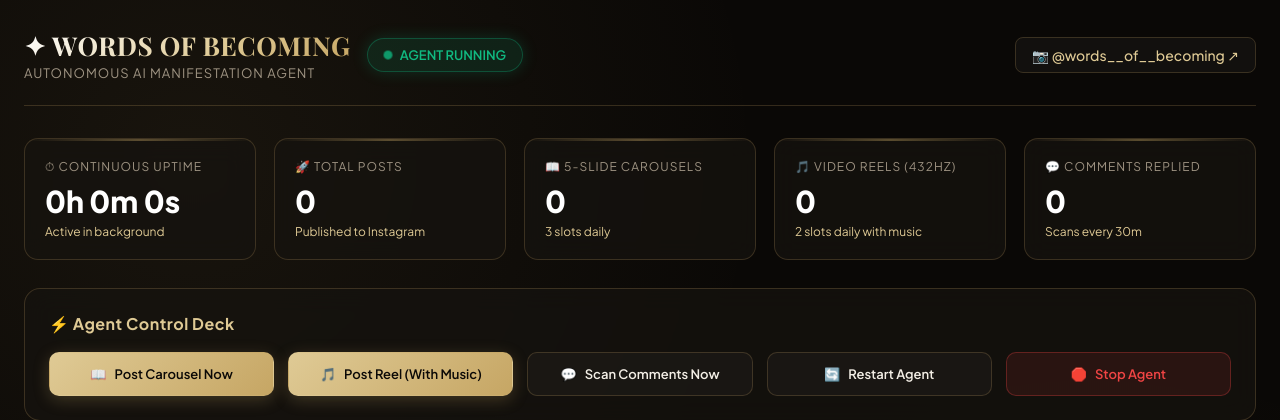
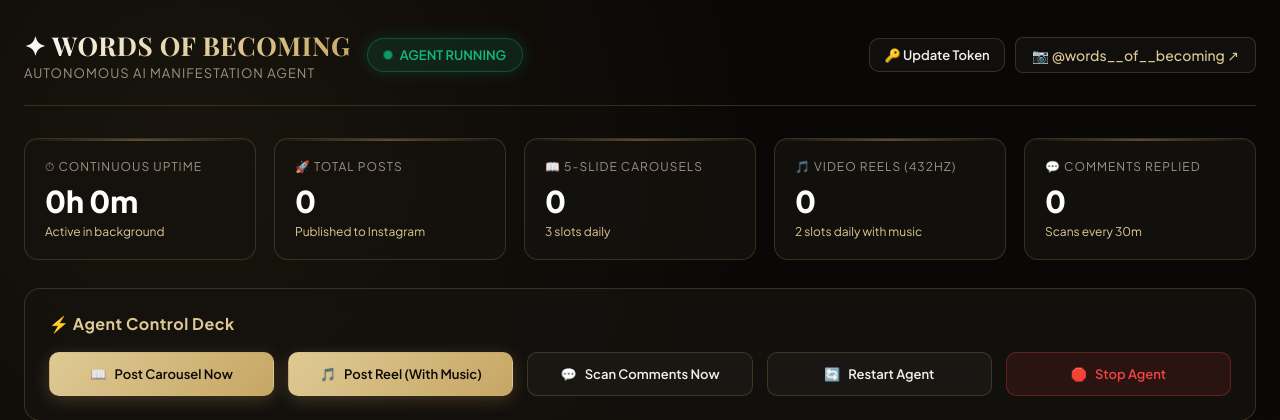
Before and after one commit to ayushsood965-sys/wob-agent, a FastAPI app: page / in a window 1280 px wide. Shown: the top 420 px of the page. Run offline with FastAPI, Linux system fonts and the light colour scheme; data that the repository does not hold is empty; some web fonts are replaced.

Commit message:
Add Token Manager modal and verification API for runtime Instagram token updates

```diff
--- a/server.py
+++ b/server.py
@@ -252,11 +252,58 @@ def get_stats():
 class ActionRequest(BaseModel):
     action: str
 
+class TokenUpdateRequest(BaseModel):
+    token: str
+
 @app.get("/api/status")
 def api_status():
     stats = get_stats()
     stats["logs"] = system_logs[-100:]
     return stats
+
+@app.post("/api/update_token")
+def api_update_token(req: TokenUpdateRequest):
+    token = req.token.strip()
+    if not token:
+        return JSONResponse({"success": False, "error": "Token cannot be empty"}, status_code=400)
+
+    import requests
+    from agent.config import INSTAGRAM_ACCOUNT_ID
+    test_url = f"https://graph.facebook.com/v21.0/{INSTAGRAM_ACCOUNT_ID}?fields=id,username&access_token={token}"
+    try:
+        res = requests.get(test_url, timeout=10)
+        res_data = res.json()
+        if "error" in res_data:
+            err_msg = res_data["error"].get("message", "Invalid token")
+            return JSONResponse({"success": False, "error": err_msg}, status_code=400)
+    except Exception as e:
+        return JSONResponse({"success": False, "error": f"Failed to verify with Meta: {e}"}, status_code=500)
+
+    # Apply token in runtime environment
+    os.environ["INSTAGRAM_ACCESS_TOKEN"] = token
+    import agent.config
+    agent.config.INSTAGRAM_ACCESS_TOKEN = token
+
+    # Write to .env file for persistence
+    env_file = Path(__file__).parent / ".env"
+    lines = []
+    found = False
+    if env_file.exists():
+        with open(env_file, "r", encoding="utf-8") as f:
+            for line in f:
+                if line.startswith("INSTAGRAM_ACCESS_TOKEN="):
+                    lines.append(f"INSTAGRAM_ACCESS_TOKEN={token}\n")
+                    found = True
+                else:
+                    lines.append(line)
+    if not found:
+        lines.append(f"INSTAGRAM_ACCESS_TOKEN={token}\n")
+    with open(env_file, "w", encoding="utf-8") as f:
+        f.writelines(lines)
+
+    username = res_data.get("username", "words__of__becoming")
+    log_event(f"🔑 Meta Access Token verified and updated for @{username}!")
+    return {"success": True, "message": f"Token verified & active for @{username}!"}
 
 @app.post("/api/action")
 def api_action(req: ActionRequest, bg: BackgroundTasks):
--- a/templates/index.html
+++ b/templates/index.html
@@ -475,7 +533,10 @@
           <span id="status-text">AGENT RUNNING</span>
         </div>
       </div>
-      <div class="header-links">
+      <div class="header-links" style="display: flex; gap: 10px; align-items: center;">
+        <button class="btn btn-outline" style="padding: 8px 14px; font-size: 13px;" onclick="openTokenModal()">
+          🔑 Update Token
+        </button>
         <a href="https://www.instagram.com/words__of__becoming/" target="_blank">
           📷 @words__of__becoming ↗
         </a>
@@ -678,6 +739,70 @@
     // Poll status every 3.5 seconds
     fetchStatus();
     setInterval(fetchStatus, 3500);
+  <!-- Token Modal -->
+  <div id="token-modal" class="modal-overlay">
+    <div class="modal-box">
+      <div class="modal-title">🔑 Meta Graph API Access Token</div>
+      <div class="modal-desc">
+        Paste your Meta User or Page Access Token for <strong>@words__of__becoming</strong>.
+        The agent will verify the token live with Meta before activating it.
+      </div>
+      <textarea id="input-token" class="token-input" placeholder="EAAoQh5gxJ5Y..."></textarea>
+      <div class="modal-actions">
+        <button class="btn btn-outline" onclick="closeTokenModal()">Cancel</button>
+        <button class="btn btn-gold" id="btn-save-token" onclick="submitTokenUpdate()">
+          <span>✔</span> Verify & Save
+        </button>
+      </div>
+    </div>
+  </div>
+
+  <div id="toast" class="toast">Action submitted</div>
+
+  <script>
+    let isAgentRunning = true;
+
+    function openTokenModal() {
+      document.getElementById('token-modal').classList.add('open');
+      document.getElementById('input-token').focus();
+    }
+
+    function closeTokenModal() {
+      document.getElementById('token-modal').classList.remove('open');
+    }
+
+    async function submitTokenUpdate() {
+      const token = document.getElementById('input-token').value.trim();
+      if (!token) {
+        showToast('Please paste a valid token');
+        return;
+      }
+      const saveBtn = document.getElementById('btn-save-token');
+      saveBtn.innerText = 'Verifying with Meta...';
+      saveBtn.disabled = true;
+
+      try {
+        const res = await fetch('/api/update_token', {
+          method: 'POST',
+          headers: {'Content-Type': 'application/json'},
+          body: JSON.stringify({ token })
+        });
+        const data = await res.json();
+        if (data.success) {
+          showToast(data.message || 'Token updated successfully!');
+          closeTokenModal();
+          document.getElementById('input-token').value = '';
+          fetchStatus();
+        } else {
+          showToast('Error: ' + (data.error || 'Verification failed'));
+        }
+      } catch (err) {
+        showToast('Network error: ' + err.message);
+      } finally {
+        saveBtn.innerHTML = '<span>✔</span> Verify & Save';
+        saveBtn.disabled = false;
+      }
+    }
   </script>
 </body>
 </html>
```
Also changed, not shown: other parts of templates/index.html (+58 -0 lines).
